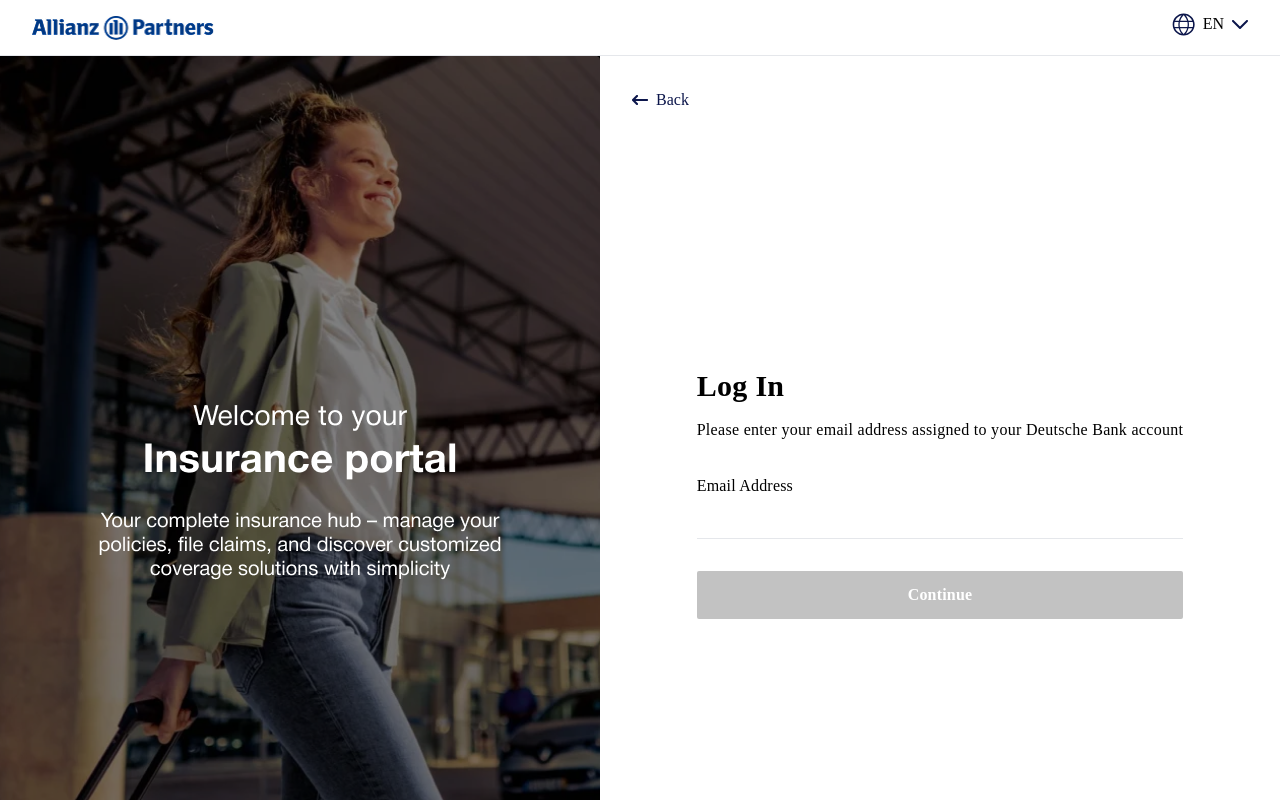
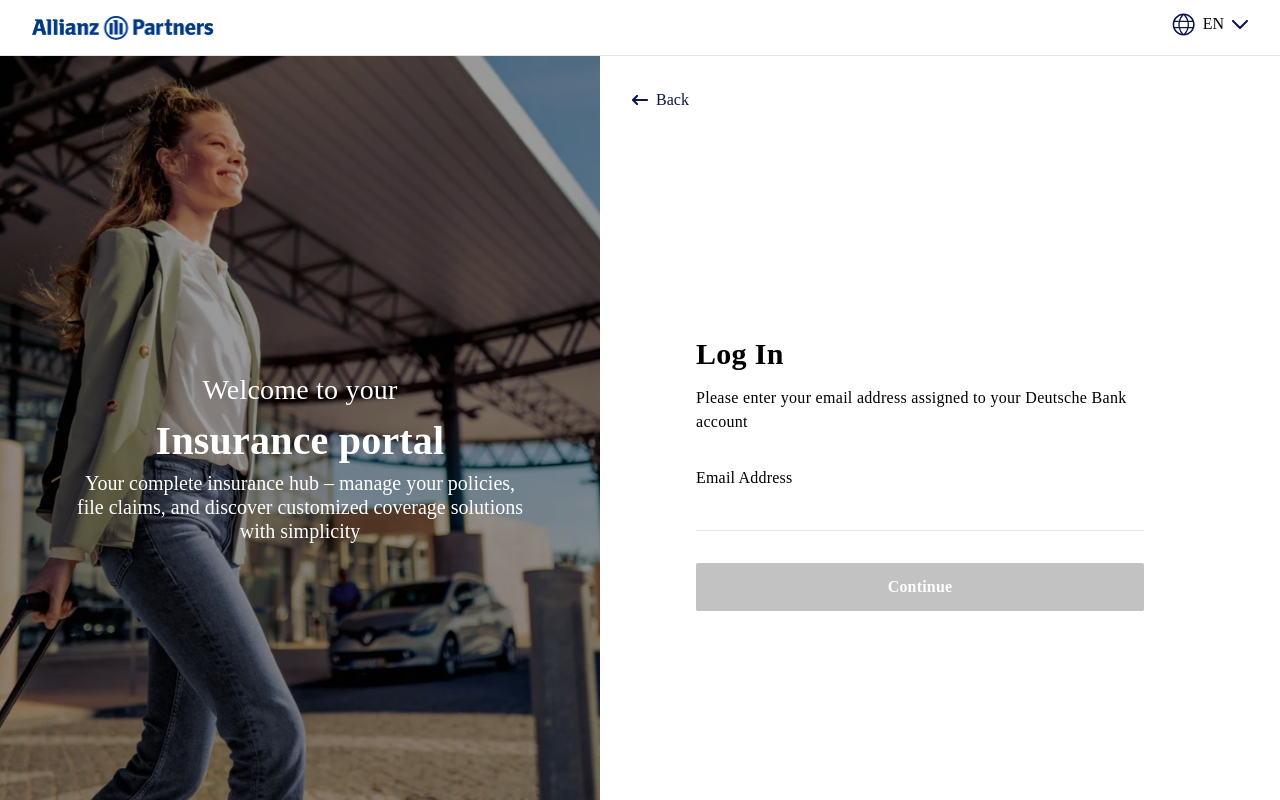
Before and after one commit to QureshiAndersenLab/LOGIN-APP, an Angular app: page /login in a window 1280 px wide. Shown: the top 800 px of the page. Built offline with nearby package versions, Linux system fonts and the light colour scheme.

Commit message:
[feature/BLBD-43-login-template]: changed login image and added text on it

```diff
--- a/src/app/pages/login/login.component.html
+++ b/src/app/pages/login/login.component.html
@@ -1,22 +1,40 @@
-<div class="bg-black flex max-md:flex-col">
-  <img
-    src="assets/login-side.png"
-    alt="Logo"
-    class="w-1/2 object-cover max-md:w-full max-md:h-60"
-  />
+<div class="flex flex-col md:flex-row h-screen">
+  <div class="relative w-full md:w-[600px] h-full">
+    <img
+      src="assets/allianz-login.png"
+      alt="Insurance Lady"
+      class="w-full h-full object-cover absolute"
+    />
+    <div
+      class="absolute inset-0 flex flex-col items-center justify-center text-white text-center px-4 bg-black/40"
+    >
+      <h2 class="text-[18px] md:text-[28px] tracking-[0.2px]">
+        Welcome to your
+      </h2>
+      <h2 class="text-[32px] md:text-[40px] font-bold tracking-[0.2px]">
+        Insurance portal
+      </h2>
+      <p
+        class="w-[350px] md:w-[450px] text-sm md:text-[20px] leading-[18px] md:leading-[24px] text-center align-middle"
+      >
+        Your complete insurance hub – manage your policies, file claims, and
+        discover customized coverage solutions with simplicity
+      </p>
+    </div>
+  </div>
 
-  <div class="bg-white w-full px-8 pt-8 pb-14 flex flex-col gap-8 sm:gap-0">
+  <div
+    class="bg-white w-full md:w-1/2 px-8 pt-8 pb-14 flex flex-col justify-center gap-8"
+  >
     <div class="flex items-center justify-start gap-2 text-brandBlue">
       <img src="assets/icons/back-arrow.png" alt="back-arrow" />
       <button type="button" (click)="goBack()">Back</button>
     </div>
 
-    <div class="h-full flex flex-col justify-center items-center">
-      <form class="flex flex-col gap-8">
+    <div class="flex flex-col justify-center items-center h-full">
+      <form class="flex flex-col gap-8 w-full max-w-md">
         <div class="flex flex-col gap-3">
-          <p
-            class="font-[550] text-[30px] leading-[40px] tracking-[0.3px] align-middle"
-          >
+          <p class="font-[550] text-[30px] leading-[40px] tracking-[0.3px]">
             Log In
           </p>
           <p class="font-[400] text-4 leading-[24px] tracking-[0.3px]">
@@ -29,8 +47,9 @@
           <label
             for="email"
             class="font-[400] text-4 leading-[24px] tracking-[0.2px]"
-            >Email Address</label
           >
+            Email Address
+          </label>
           <input
             type="email"
             name="email"
```
Also changed, not shown: src/assets/allianz-login.png (added), src/assets/login-side.png (deleted).
